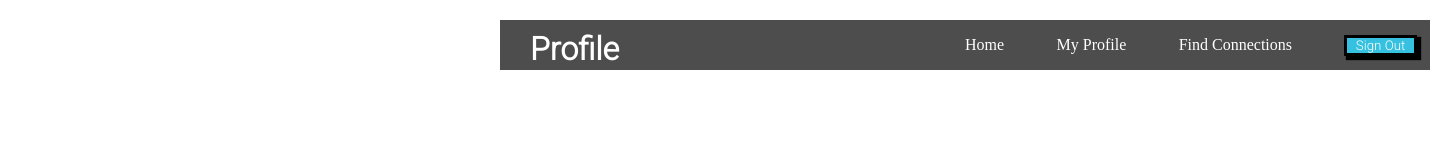
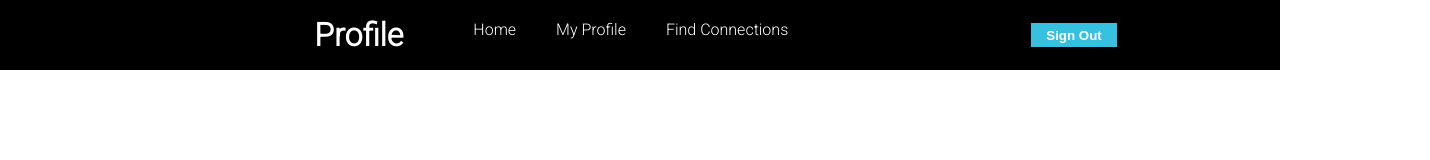
Before and after one commit to PaulDeUlloa/FlexNavbarPractice, a plain HTML site: page index.html in a window 1280 px wide. Shown: the whole page, 1430 px wide, since content can reach past the window. Drawn offline with Linux system fonts and the light colour scheme.

Commit message:
Updated Project -Improved CSS styling

```diff
--- a/FlexNavBarPractice.css
+++ b/FlexNavBarPractice.css
@@ -3,19 +3,22 @@
     padding: 0;
 }
 
+.nav {
+    background-color: rgb(0,0,0);
+    display: flex;
+    width: auto;
+    height: 70px;
+    color: white;
+    align-items: center;
 
-.nav {
-    margin-top: 20px;
-    margin-left: 500px;
+}
+
+.nav-links{
+    margin-top: 10px;
     display: flex;
-    overflow: hidden;
-    background-color: rgb(77, 77, 77);
-    height: 50px;
-    width: 900px;
-
-    color: white;
-    padding-right: 30px;
-
+    gap: 40px;
+    flex: 2;
+    font-family:'Roboto', sans-serif;
 }
 
 a{
@@ -29,27 +32,21 @@ ul{
 }
 
 .nav-title{
-    text-align: left;
     font-family:'Roboto', sans-serif;
-    width: 50%;
-    margin-left: 30px;
-    margin-top: 10px;
-}
-
-.nav-links{
-    display: inline-flex;
-    justify-content: space-between;
-    align-items: center;
-    width: 50%;
-
+    padding-right: 70px;
+    flex: 1;
+    text-align: right;
 }
 
 .btn{
-    border: black 3px solid;
+    margin-left: 200px;
     background-color: rgb(54, 193, 224);
     color: white;
-    font-family:'Roboto', sans-serif;
+    font-family:'Roboto', sans-serif bold;
+    font-weight: bold;
     border: black 3px solid;
     box-shadow: 3px 3px 1px 1px rgb(0, 0, 0);
-    width: 130%;
+    width: 35%;
+    height: 30px;
+    margin-bottom: 10px ;
 }
--- /dev/null
+++ b/style.css
@@ -0,0 +1,13 @@
+.nav {
+    background-color: rgb(77, 77, 77);
+    display: flex;
+    width: 900px;
+    justify-content: space-between;
+    align-items: center;
+}
+
+.nav-links{
+    display: flex;
+    gap: 40px;
+    padding-right: 30px;
+}
```
Also changed, not shown: index.html (indentation only), 1 other file.
